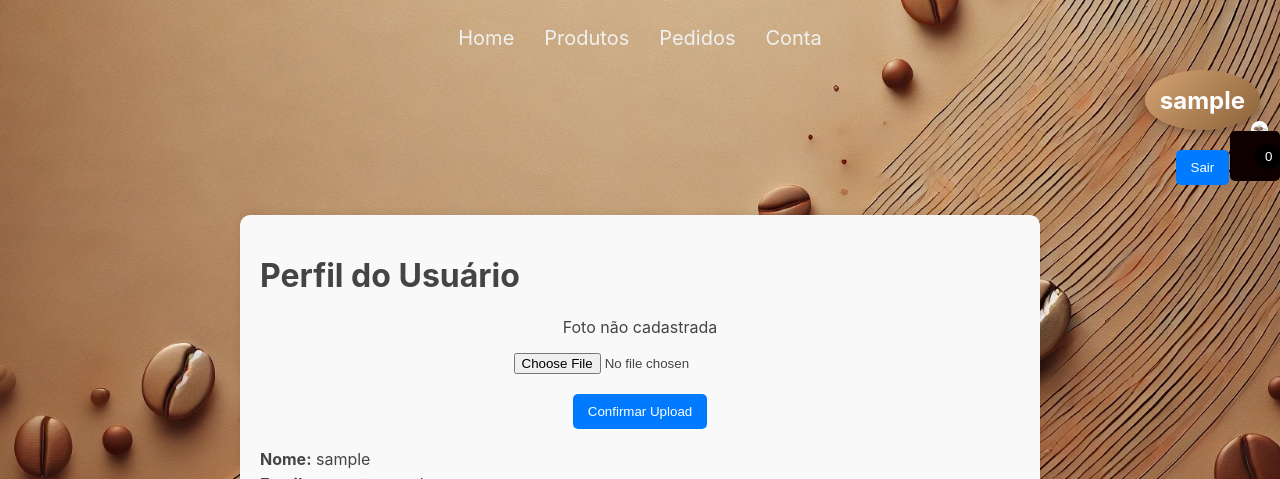
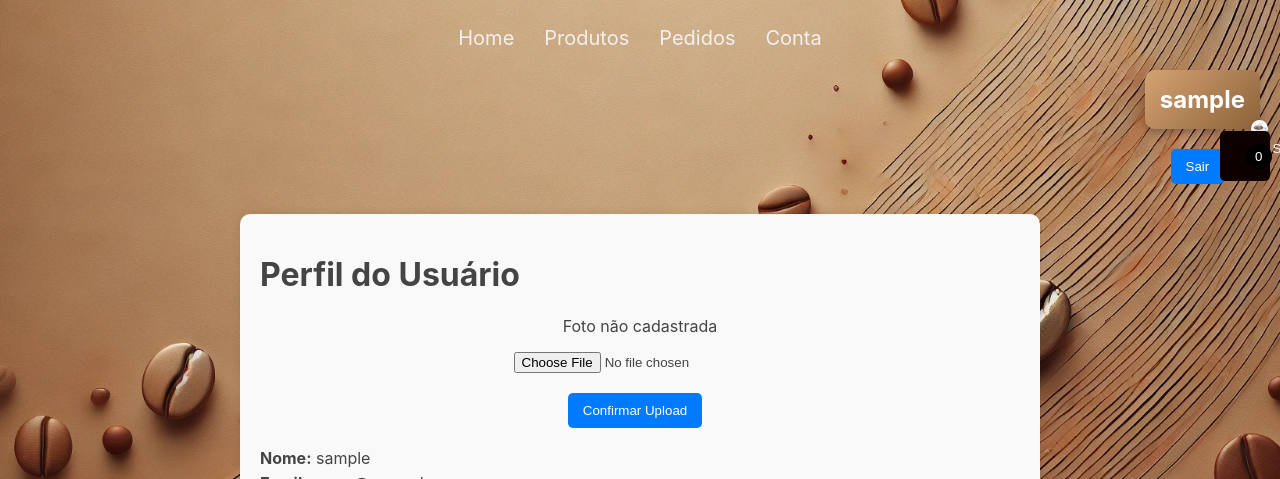
Before and after one commit to brunocsilva41/cafe-gourmet-react, a React (Create React App) app: page /conta in a window 1280 px wide. Shown: the part 254-733 px from the top of the page. Built offline with nearby package versions, Linux system fonts and the light colour scheme; no server answers; sample sign-in values are in the browser's storage.

Commit message:
ajusta estilos de botões e ícones no cabeçalho, alterando bordas e dimensões para melhor apresentação

```diff
--- a/src/assets/styles/conta.css
+++ b/src/assets/styles/conta.css
@@ -39,6 +39,7 @@ button {
   margin-top: 10px;
   display: inline-flex;
   align-items: center;
+  margin-right: 10px; /* Adiciona espaço entre os botões */
 }
 
 button:hover {
--- a/src/assets/styles/header.css
+++ b/src/assets/styles/header.css
@@ -17,7 +17,7 @@
 .userNameIcon {
   background: linear-gradient(135deg, #d4a373, #8c6239); /* Gradiente de cores estilo café */
   color: white;
-  border-radius: 50%; /* Formato circular */
+  border-radius: 10px; /* Formato quadrado com cantos arredondados */
   padding: 15px;
   display: flex;
   align-items: center;
@@ -26,7 +26,7 @@
   font-weight: bold;
   margin-bottom: 10px;
   box-shadow: 0 4px 6px rgba(0, 0, 0, 0.2); /* Sombra para profundidade */
-  height: 60px; /* Garantir proporção circular */
+  height: auto; /* Remover proporção circular */
   position: relative;
 }
 
@@ -38,7 +38,7 @@
   font-size: 14px;
   background: white;
   color: #8c6239;
-  border-radius: 50%;
+  border-radius: 10px; /* Formato quadrado com cantos arredondados */
   display: flex;
   align-items: center;
   justify-content: center;
--- a/src/pages/conta.jsx
+++ b/src/pages/conta.jsx
@@ -143,7 +143,10 @@ const Conta = () => {
           Authorization: `Bearer ${token}`
         }
       });
-      setUserDetails(updatedDetails);
+      setUserDetails((prevDetails) => ({
+        ...updatedDetails,
+        imagem_usuario: prevDetails.imagem_usuario // Manter a URL da imagem
+      }));
       alert('Informações atualizadas com sucesso!');
       setShowEditPopup(false); // Fechar popup após salvar alterações
     } catch (error) {
```
